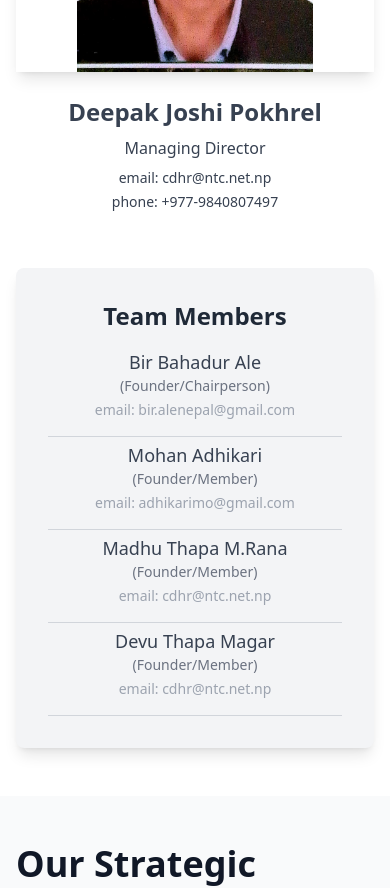
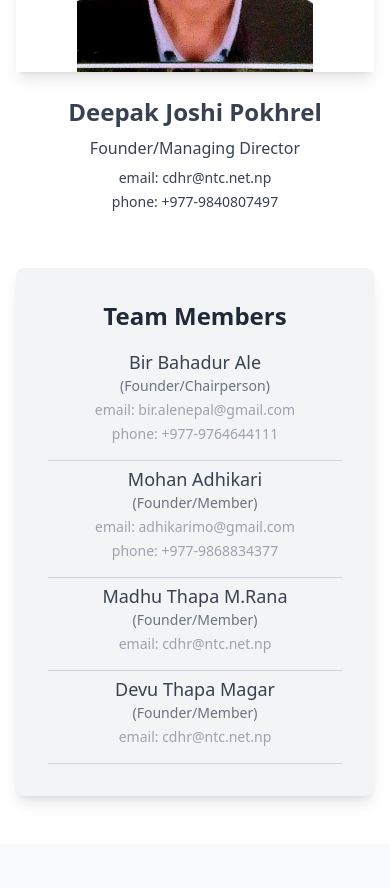
Before and after one commit to Axkratos/CDHR, a React (Vite) app: page / in a window 390 px wide. Shown: the part 2640-3528 px from the top of the page. Built offline with nearby package versions, Linux system fonts and the light colour scheme.

Commit message:
added phone number for birale

```diff
--- a/src/components/Team.jsx
+++ b/src/components/Team.jsx
@@ -13,7 +13,7 @@ export default function Team() {
   const team = [
     {
       name: 'Deepak Joshi Pokhrel',
-      role: 'Managing Director',
+      role: 'Founder/Managing Director',
       email: 'email: cdhr@ntc.net.np', // Placeholder for email
       phone: 'phone: +977-9840807497', // Placeholder for phone number
     },
@@ -21,11 +21,13 @@ export default function Team() {
       name: 'Bir Bahadur Ale',
       role: 'Founder/Chairperson',
       email: 'email: bir.alenepal@gmail.com', // Placeholder for email
+      phone: 'phone: +977-9764644111', // Added phone number for Bir Bahadur Ale
     },
     {
       name: 'Mohan Adhikari',
       role: 'Founder/Member',
       email: 'email: adhikarimo@gmail.com', // Placeholder for email
+      phone: 'phone: +977-9868834377', // Added phone number for Mohan Adhikari
     },
     {
       name: 'Madhu Thapa M.Rana',
@@ -89,6 +91,7 @@ export default function Team() {
                     <div className="text-sm text-gray-500">({member.role})</div>
                   </div>
                   <div className="text-sm text-gray-400 mt-1">{member.email}</div>
+                  {member.phone && <div className="text-sm text-gray-400 mt-1">{member.phone}</div>}
                 </li>
               ))}
             </ul>
```
